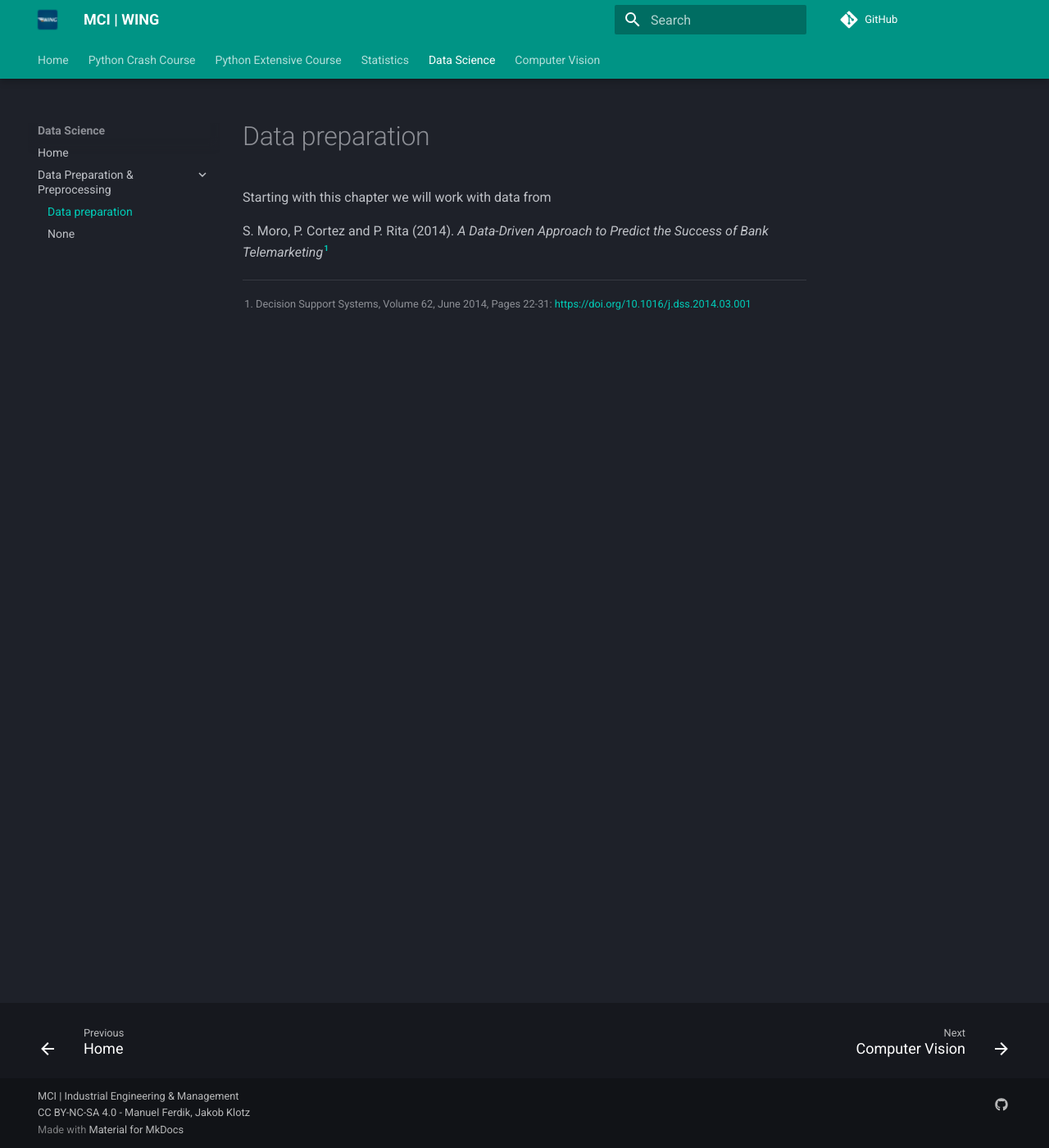
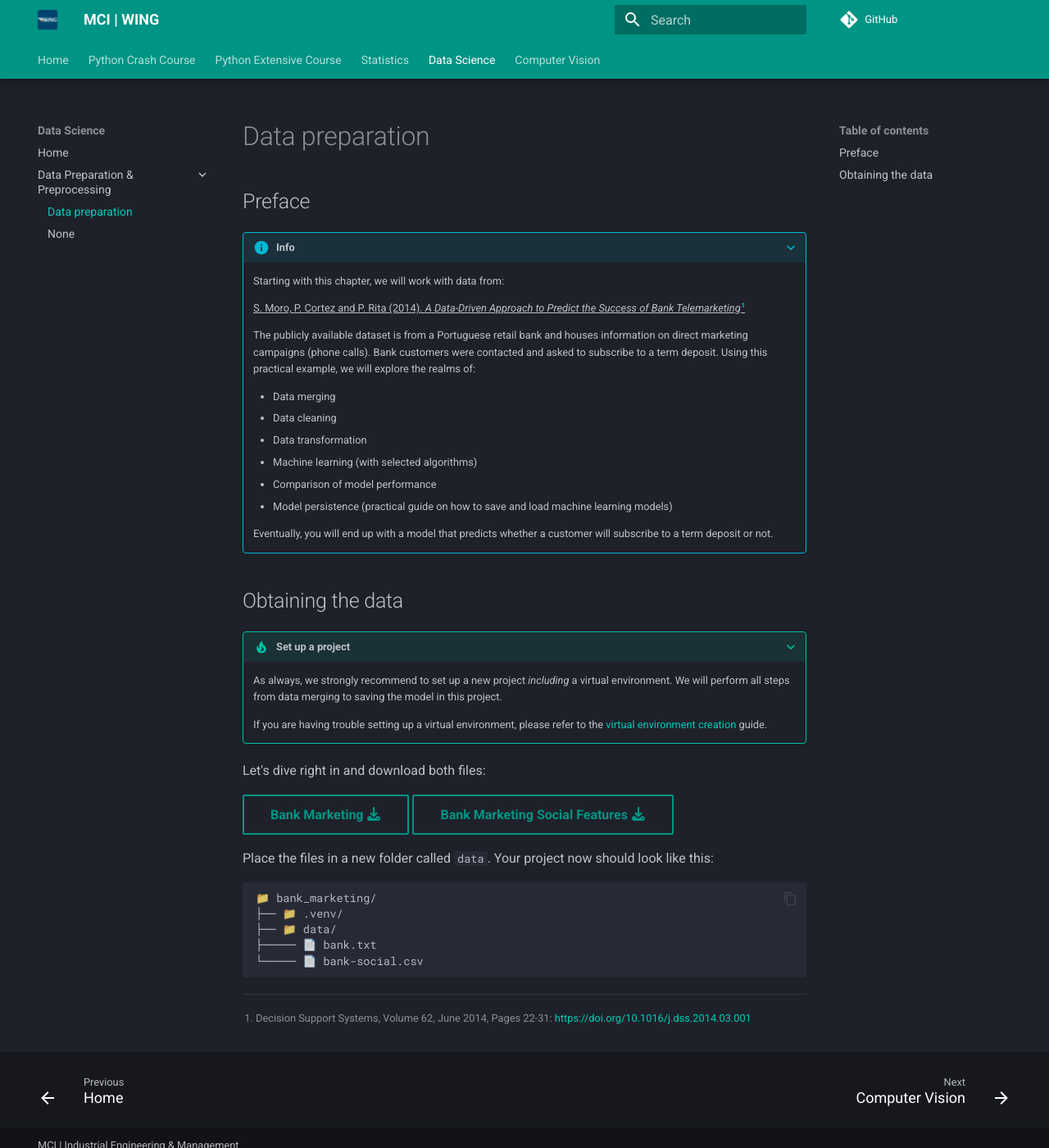
Before and after one commit to mciwing/mciwing.github.io, an MkDocs documentation site: the page built from docs/data-science/data/preparation.md, in a window 1280 px wide and 1400 px high. Shown: the whole window at 82% size. Built offline with MkDocs 1.6.1 and Material for MkDocs 9.7.7, drawn with Linux system fonts in a browser that asks for light colours; comment, search, counter and statistics services are not loaded.

Commit message:
docs: preface - Data Preparation (Data Science) #61

````diff
--- a/docs/data-science/data/preparation.md
+++ b/docs/data-science/data/preparation.md
@@ -1,10 +1,58 @@
 # Data preparation
 
-Starting with this chapter we will work with data from
+## Preface
 
-S. Moro, P. Cortez and P. Rita (2014). *A Data-Driven Approach to Predict the
-Success of Bank Telemarketing*[^1]
+???+ info
 
-[^1]:
-    Decision Support Systems, Volume 62, June 2014, Pages 22-31:
-    [https://doi.org/10.1016/j.dss.2014.03.001](https://doi.org/10.1016/j.dss.2014.03.001)
+    Starting with this chapter, we will work with data from:
+
+    ^^S. Moro, P. Cortez and P. Rita (2014). *A Data-Driven Approach to
+    Predict the Success of Bank Telemarketing*[^1]^^
+
+    [^1]:
+        Decision Support Systems, Volume 62, June 2014, Pages 22-31:
+        [https://doi.org/10.1016/j.dss.2014.03.001](https://doi.org/10.1016/j.dss.2014.03.001)
+
+    The publicly available dataset is from a Portuguese retail bank
+    and houses information on direct marketing campaigns (phone calls). Bank
+    customers were contacted and asked to subscribe to a term deposit. Using
+    this practical example, we will explore the realms of:
+
+    - Data merging
+    - Data cleaning
+    - Data transformation
+    - Machine learning (with selected algorithms)
+    - Comparison of model performance
+    - Model persistence (practical guide on how to save and load machine
+      learning models)
+
+      Eventually, you will end up with a model that predicts whether a customer
+      will subscribe to a term deposit or not.
+
+## Obtaining the data
+
+???+ tip "Set up a project"
+
+    As always, we strongly recommend to set up a new project *including* a
+    virtual environment. We will perform all steps from data merging to
+    saving the model in this project.
+
+    If you are having trouble setting up a virtual environment, please refer
+    to the [virtual environment creation](../../python-extensive/packages.md#create-a-virtual-environment)
+    guide.
+
+Let's dive right in and download both files:
+
+[Bank Marketing :fontawesome-solid-download:](../../assets/data-science/data/bank.txt){ .md-button }
+[Bank Marketing Social Features :fontawesome-solid-download:](../../assets/data-science/data/bank-social.csv){ .md-button }
+
+Place the files in a new folder called `data`. Your project now should look
+like this:
+
+```
+📁 bank_marketing/
+├── 📁 .venv/
+├── 📁 data/
+├───── 📄 bank.txt
+└───── 📄 bank-social.csv
+```
````
